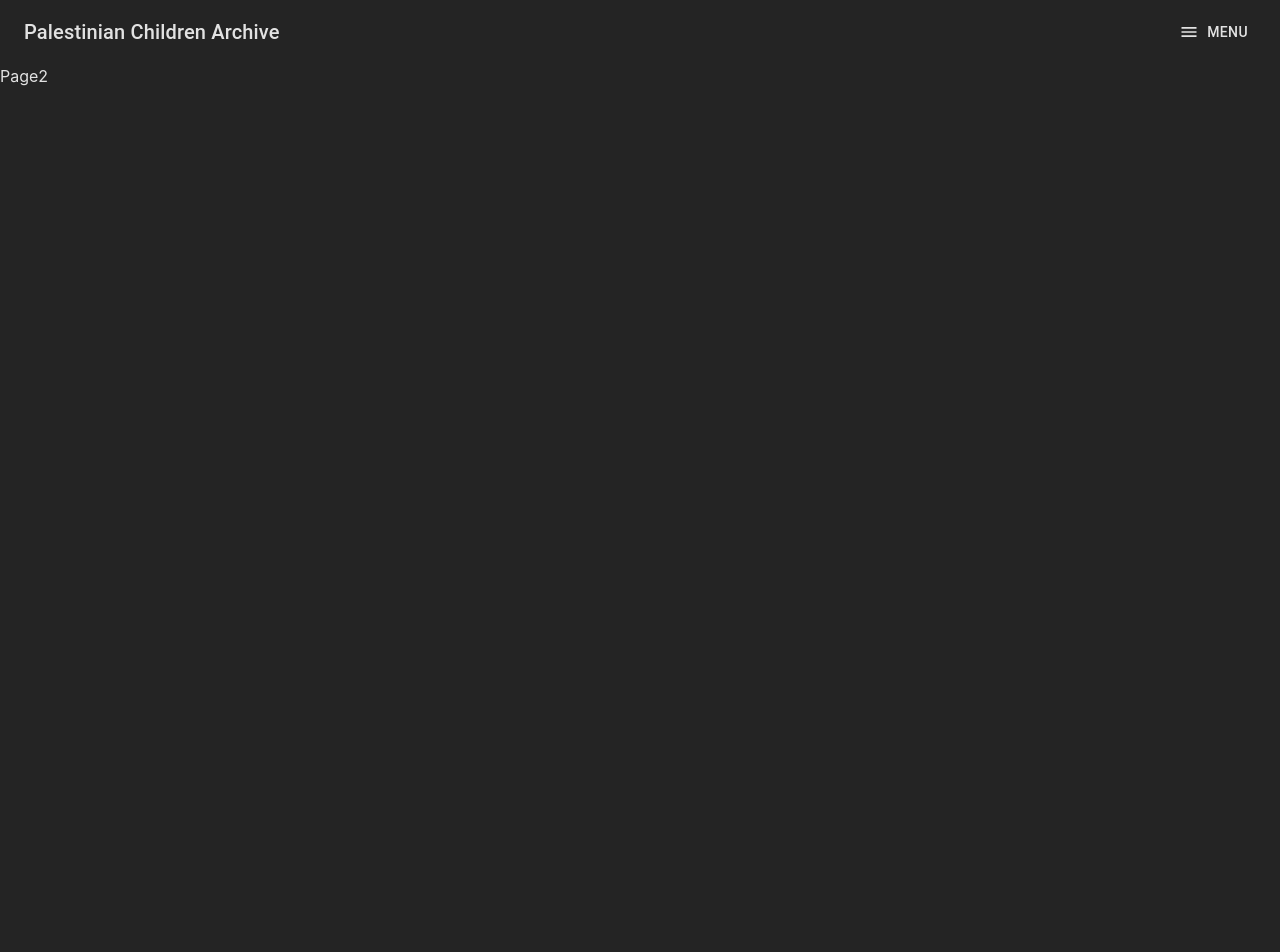
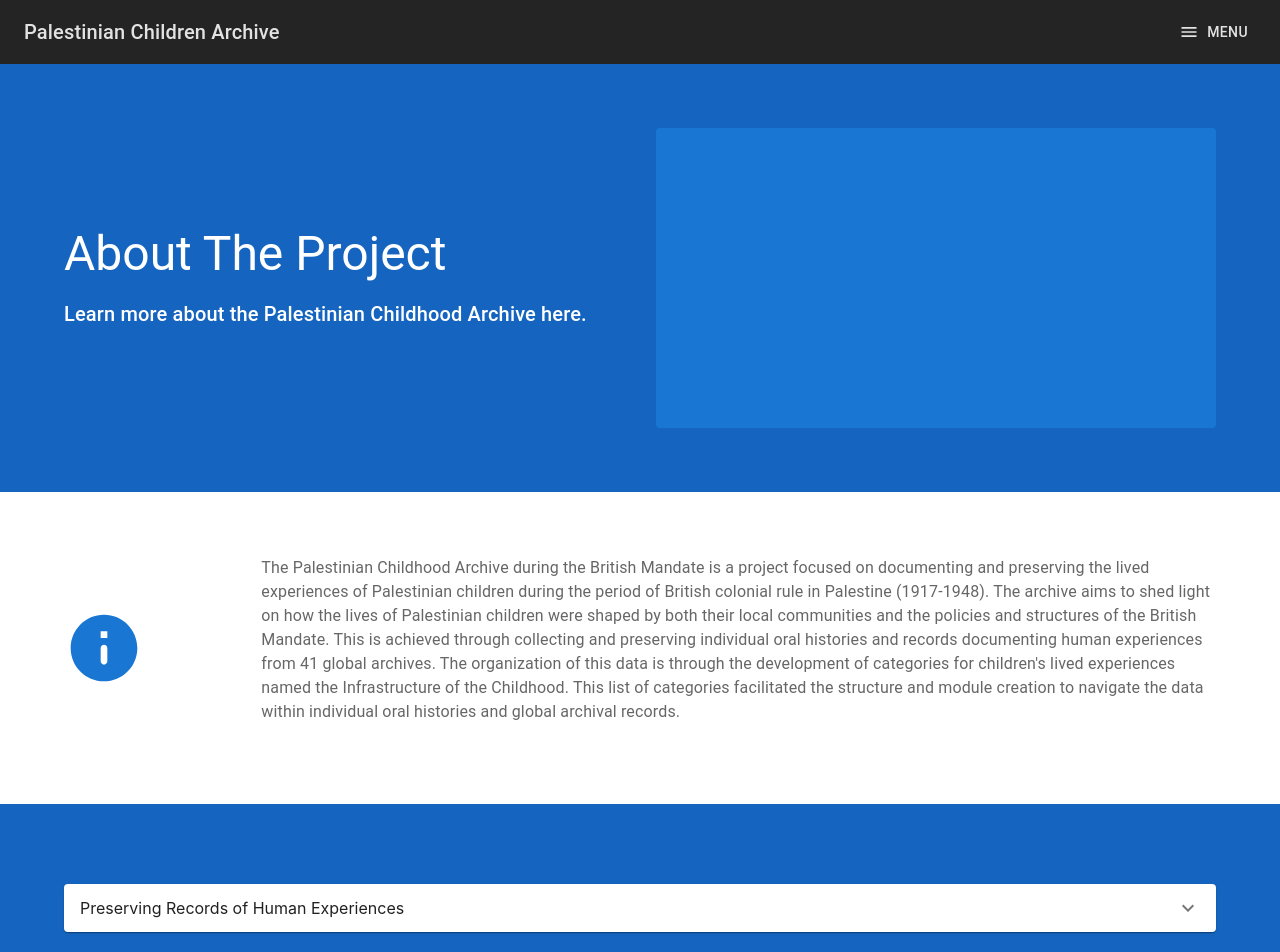
Before and after one commit to Palestinian-Children-Archive/palestinian-children-archive.github.io, a React (Vite) app: page /#/about-us in a window 1280 px wide. Shown: the top 952 px of the page. Before the commit the page ends 800 px from the top, so only its background shows below. Built offline with nearby package versions, Linux system fonts and the light colour scheme.

Commit message:
chore: add about us page

```diff
--- a/src/navigation/screens/AboutUs.tsx
+++ b/src/navigation/screens/AboutUs.tsx
@@ -1,7 +1,126 @@
+import { ExpandMore, InfoRounded } from "@mui/icons-material";
+import {
+  Accordion,
+  AccordionDetails,
+  AccordionSummary,
+  Box,
+  Container,
+  Grid,
+  Typography,
+} from "@mui/material";
 import { FC } from "react";
 
 const AboutUs: FC = () => {
-  return <div>Page2</div>;
+  return (
+    <Box>
+      <Box sx={{ bgcolor: "primary.dark", color: "white", py: 8 }}>
+        <Container>
+          <Grid container spacing={4} alignItems="center">
+            <Grid item xs={12} md={6}>
+              <Typography variant="h3" component="h1" gutterBottom>
+                About The Project
+              </Typography>
+              <Typography variant="h6">
+                Learn more about the Palestinian Childhood Archive here.
+              </Typography>
+            </Grid>
+            <Grid item xs={12} md={6}>
+              <Box
+                sx={{
+                  width: "100%",
+                  height: 300,
+                  bgcolor: "primary.main",
+                  borderRadius: 1,
+                }}
+              />
+            </Grid>
+          </Grid>
+        </Container>
+      </Box>
+
+      <Box sx={{ bgcolor: "background.paper", py: 8 }}>
+        <Container>
+          <Grid container spacing={4} alignItems="center">
+            <Grid item xs={6} md={2}>
+              <InfoRounded color="primary" sx={{ fontSize: 80 }} />
+            </Grid>
+            <Grid item xs={6} md={10}>
+              <Typography paragraph color="textSecondary">
+                The Palestinian Childhood Archive during the British Mandate is
+                a project focused on documenting and preserving the lived
+                experiences of Palestinian children during the period of British
+                colonial rule in Palestine (1917-1948). The archive aims to shed
+                light on how the lives of Palestinian children were shaped by
+                both their local communities and the policies and structures of
+                the British Mandate. This is achieved through collecting and
+                preserving individual oral histories and records documenting
+                human experiences from 41 global archives. The organization of
+                this data is through the development of categories for
+                children's lived experiences named the Infrastructure of the
+                Childhood. This list of categories facilitated the structure and
+                module creation to navigate the data within individual oral
+                histories and global archival records.
+              </Typography>
+            </Grid>
+          </Grid>
+        </Container>
+      </Box>
+
+      <Box sx={{ bgcolor: "primary.dark", py: 8 }}>
+        <Container>
+          {keyAspects.map((i) => (
+            <Box sx={{ py: 2 }}>
+              <Accordion>
+                <AccordionSummary
+                  expandIcon={<ExpandMore />}
+                  aria-controls="panel1-content"
+                  id="panel1-header"
+                >
+                  {i.key}
+                </AccordionSummary>
+                <AccordionDetails>
+                  <>
+                    {i.text}
+                    {i.points && (
+                      <Box>
+                        <ul>
+                          {i.points.map((p) => (
+                            <li>{p}</li>
+                          ))}
+                        </ul>
+                      </Box>
+                    )}
+                  </>
+                </AccordionDetails>
+              </Accordion>
+            </Box>
+          ))}
+        </Container>
+      </Box>
+    </Box>
+  );
 };
 
+const keyAspects = [
+  {
+    key: "Preserving Records of Human Experiences",
+    text: "By gathering archival materials associated with human experiences—such as government documents, military and educational records, and reports on resources such as water and health care from Red Cross institutions—the project aims to create a comprehensive historical record of childhood under the British Mandate. These records will be essential for identifying policies like education curricula, social services, and economics that shaped the lives of Palestinian children.",
+  },
+  {
+    key: "Individual Oral Histories and Personal Testimonies",
+    text: "Individual oral histories and personal testimonies play a critical role in this archive. The voices of those who lived through the era—Palestinians who experienced childhood during the British Mandate—offer unique insights into the day-to-day realities and culture of the time. These testimonies provide rich, nuanced accounts of family life, customs, education, and community interaction. In addition, it humanizes the perspective of the Palestinian political context and gives the historical record a more complete picture of childhood under colonialism.",
+  },
+  {
+    key: "The Infrastructure of Childhood",
+    text: "To organize and present the wealth of data collected through individual oral histories and global records of human experience materials, the project developed a list of categories that included direct and indirect elements that impacted children’s lives. The below list is an example of the categorization for children's lived experiences during the British Mandate into key areas such as:",
+    points: [
+      "Education and Schooling: The impact of British-controlled curricula, missionary schools, Katatiib [localized children’s education], and educational reforms.  ",
+      "Taxes: The ramifications of the British taxation system caused a heightened cost of living and the influence of generational poverty and inequality.  ",
+      "Health and Well-being: The influence of British health policies, medical access, pandemics, and public health initiatives on childhood. ",
+      "Farming: British policies [delanding, land transfers, theft, etc.] on land limited Palestinian income opportunities and livelihood.  ",
+      "Structure of Communication: The various forms [telegraphs, letters, radio, etc.] of  British communication to monitor Palestinian lives and exchange military correspondence. ",
+    ],
+  },
+];
+
 export default AboutUs;
```
